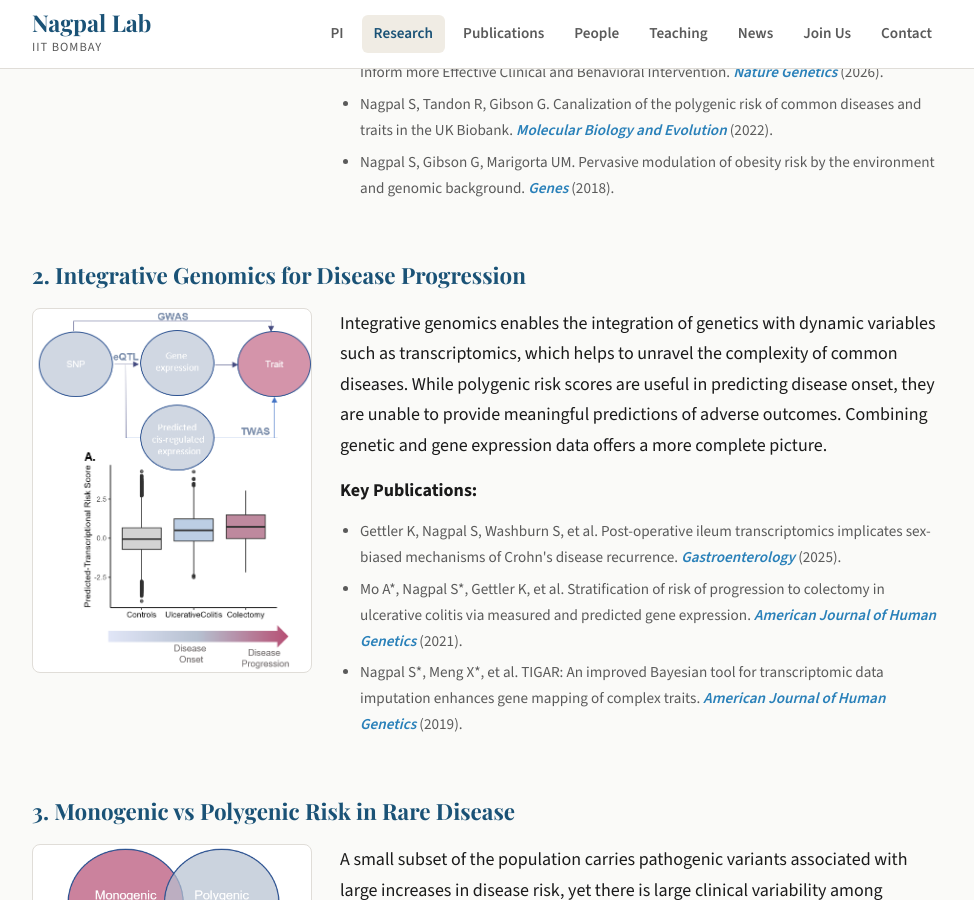
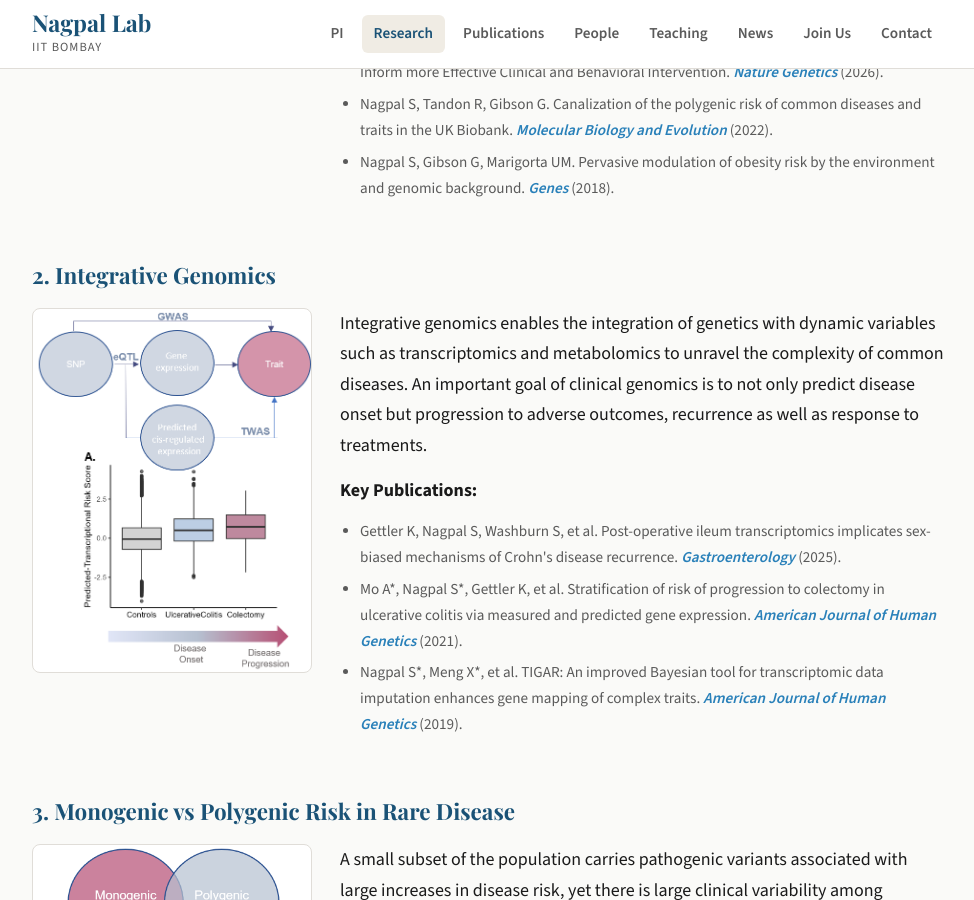
Before and after one commit to nagpallab/nagpallab.github.io, a Jekyll site: the page built from research.md, in a window 1280 px wide and 900 px high, scrolled down 613 px. Shown: the whole window, without its empty margins (152-1126 px from the left). Built offline with Jekyll 4.4.1, drawn with Linux system fonts in a browser that asks for light colours.

Commit message:
Update research.md

```diff
--- a/research.md
+++ b/research.md
@@ -22,11 +22,11 @@ title: Research
 </div>
 
 <div class="research-block" id="integrative">
-  <h2>2. Integrative Genomics for Disease Progression</h2>
+  <h2>2. Integrative Genomics</h2>
   <div class="research-block-content">
     <img src="/assets/images/research-integrative.png" alt="Integrative genomics research" class="research-block-img">
     <div>
-      <p>Integrative genomics enables the integration of genetics with dynamic variables such as transcriptomics, which helps to unravel the complexity of common diseases. While polygenic risk scores are useful in predicting disease onset, they are unable to provide meaningful predictions of adverse outcomes. Combining genetic and gene expression data offers a more complete picture.</p>
+      <p>Integrative genomics enables the integration of genetics with dynamic variables such as transcriptomics and metabolomics to unravel the complexity of common diseases. An important goal of clinical genomics is to not only predict disease onset but progression to adverse outcomes, recurrence as well as response to treatments.</p>
       <p><strong>Key Publications:</strong></p>
       <ul class="key-pubs">
         <li>Gettler K, Nagpal S, Washburn S, et al. Post-operative ileum transcriptomics implicates sex-biased mechanisms of Crohn's disease recurrence. <span class="pub-journal">Gastroenterology</span> (2025).</li>
```
